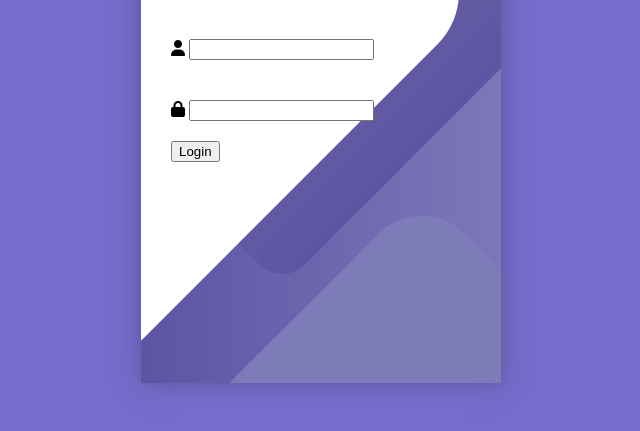
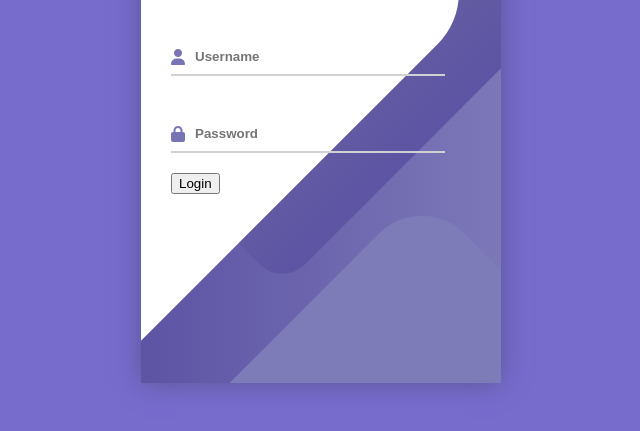
Before and after one commit to djokangoma/projet-1, a plain HTML site: page index.html in a window 1280 px wide. Shown: the part 325-756 px from the top of the page, without its empty margins (327-967 px from the left). Drawn offline with Linux system fonts and the light colour scheme.

Commit message:
style input

```diff
--- a/index.html
+++ b/index.html
@@ -16,11 +16,11 @@
                     <h1>Mon Formulaire</h1>
                     <div class="login_field">
                         <i class="login_icon fa-solid fa-user"></i>
-                        <input type="text">
+                        <input type="text" class="login_input" placeholder="Username">
                     </div>
                     <div class="login_field">
                         <i class="login_icon fa-solid fa-lock"></i>
-                        <input type="password" name="" id="">
+                        <input type="password" name="" id="" class="login_input" placeholder="Password">
                     </div>
                     <button type="submit">Login</button>
                 </form>
--- a/style.css
+++ b/style.css
@@ -17,6 +17,21 @@ body{
 .login_field{
     padding: 20px 0;
     position: relative;
+}
+.login_input{
+    border: none;
+    border-bottom: 2px solid #d1d1d4;
+    background: none;
+    padding: 10px;
+    padding-left: 24px;
+    font-weight: 700;
+    width: 75%;
+    transition: .2s;
+}
+.login_icon{
+    position: absolute;
+    top: 30px;
+    color: #7875b5;
 }
 .screen_content{
     z-index: 1;
```
